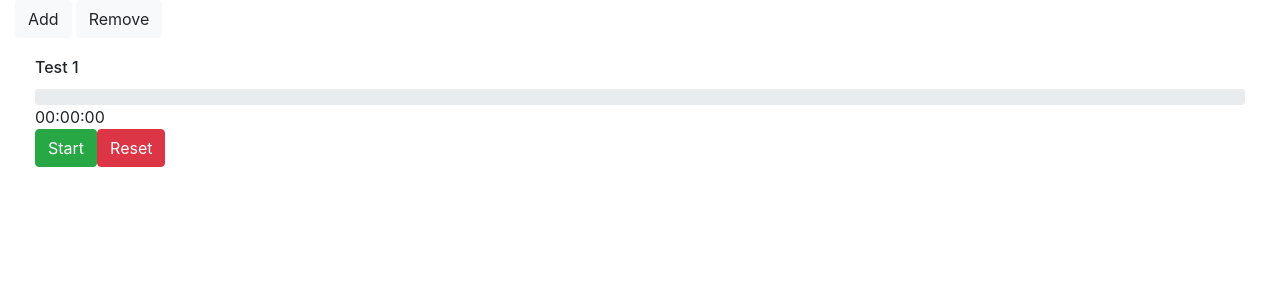
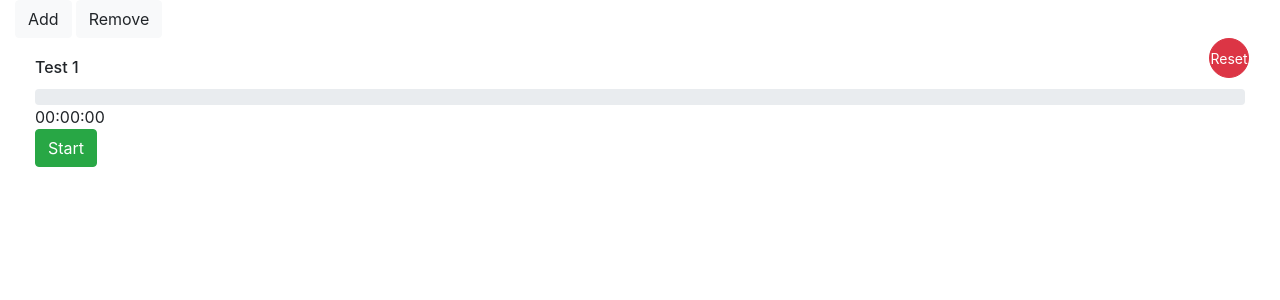
Before and after one commit to Jostqu/Corona-Timer, a Vue app: page / in a window 1280 px wide. Shown: the top 300 px of the page. Built offline with nearby package versions, Linux system fonts and the light colour scheme.

Commit message:
Round Reset Button

```diff
--- a/src/App.vue
+++ b/src/App.vue
@@ -4,6 +4,7 @@
     <button class="btn btn-light mx-1" @click="removeTimer()">Remove</button>
     <div class="row no-gutters" v-bind:key="i" v-for="(row,i) in groupedTimers">
       <div v-for="(timer_col,index) in groupedTimers[i]" v-bind:key="index" class="col-sm nopadding">
+        <button class="btn btn-danger float-right btn-circle btn-md mr-3"  @click="reset(timer_col)">Reset</button>
         <div class="card-body no-padding no-gutters">
         <h6 class="card-title no-padding"> Test {{i*per_collum+index+1}}</h6>
         <div v-if="timer_col.time >= 120000 && timer_col.section === 0" class="alert alert-danger no-padding .alert" role="alert">
@@ -23,7 +24,7 @@
           <div class="display:inline" v-if="timer_col.section === 1">{{formattedElapsedTime(timer_col._2time)}}</div>
           <button class="btn  btn-success "  @click="start(timer_col)" v-if="timer_col.run !== 1 && timer_col.time < 120000">Start</button>
           <button class="btn  btn-success "  @click="weiter(timer_col)" v-if="timer_col.time >= 120000 && timer_col.run !== 1 && timer_col._2time === 0">Weiter</button>
-          <button class="btn btn-danger"  @click="reset(timer_col)">Reset</button>
+
         </div>
       </div>
     </div>
@@ -133,7 +134,20 @@ export default {
 </script>
 
 <style>
+.btn-circle.btn-md {
+  width: 40px;
+  height: 40px;
+  padding: 0px 0px;
+  border-radius: 20px;
+  font-size: 14px;
+  text-align: center;
+}
 .alert {
   font-size: 70%;
 }
+#right-panel-link {
+  position: absolute;
+  top: 0;
+  right: 0;
+}
 </style>
```
